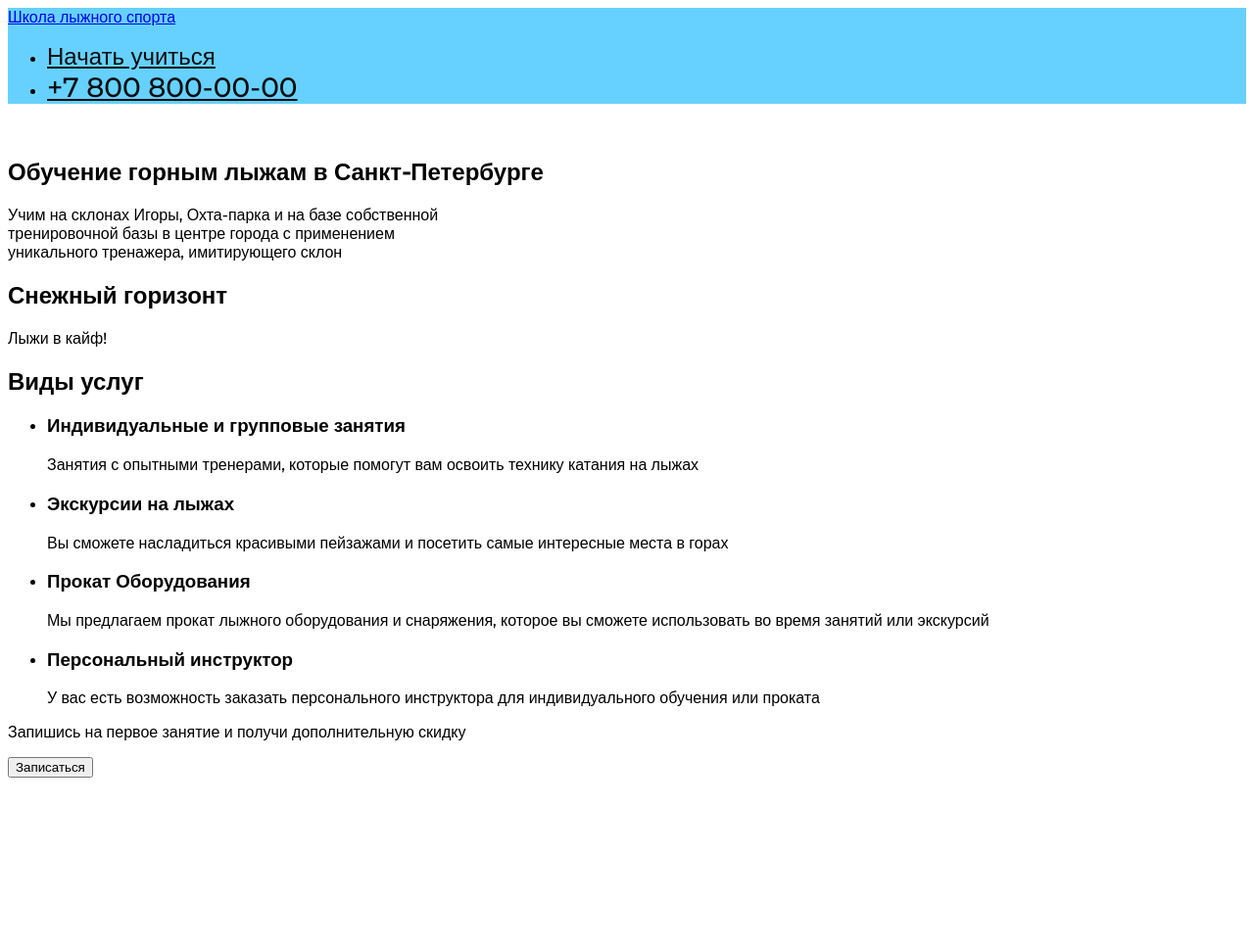
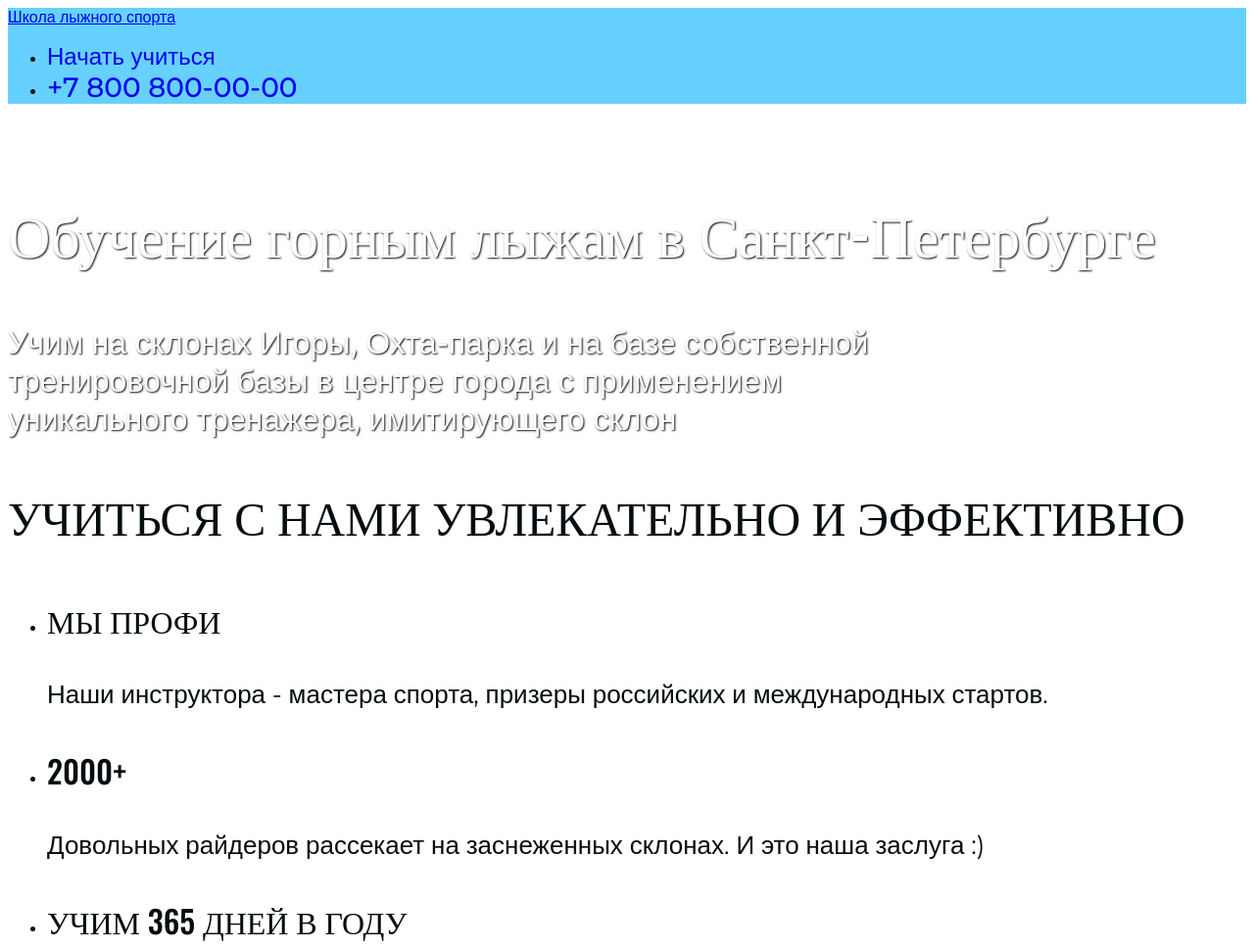
Before and after one commit to pavgigii/sky-school-pakhalenko, a plain HTML site: page index.html in a window 1280 px wide. Shown: the top 969 px of the page at 98% size. Before the commit the page ends 802 px from the top, so only its background shows below. Drawn offline with Linux system fonts and the light colour scheme.

Commit message:
Стили

```diff
--- a/index.html
+++ b/index.html
@@ -31,29 +31,37 @@
       <p class="promo-text">Учим на склонах Игоры, Охта-парка и на базе собственной <br> тренировочной базы в центре города с применением <br> уникального тренажера, имитирующего склон</p>
     </section>
 
-    <section class="lead">
-      <h2 class="lead-title">Снежный горизонт</h2>
-      <span class="lead-text">Лыжи в кайф!</span>
-    </section>
 
     <section class="services" >
-      <h2 class="services-title">Виды услуг</h2>
+      <h2 class="services-title">Учиться с нами увлекательно и эффективно</h2>
       <ul class="services-list">
         <li class="services-item">
-          <h3 class="services-caption">Индивидуальные и групповые занятия</h3>
-          <p class="services-text">Занятия с опытными тренерами, которые помогут вам освоить технику катания на лыжах</p>
+          <h3 class="services-caption">Мы профи</h3>
+          <p class="services-text">Наши инструктора - мастера спорта, призеры российских и международных стартов.</p>
         </li>
         <li class="services-item">
-          <h3 class="services-caption">Экскурсии на лыжах</h3>
-          <p class="services-text">Вы сможете насладиться красивыми пейзажами и посетить самые интересные места в горах</p>
+          <h3 class="services-caption">2000+</h3>
+          <p class="services-text">Довольных райдеров рассекает на заснеженных склонах. И это наша заслуга :) </p>
         </li>
         <li class="services-item">
-          <h3 class="services-caption">Прокат Оборудования</h3>
+          <h3 class="services-caption">Учим 365 дней в году</h3>
           <p class="services-text">Мы предлагаем прокат лыжного оборудования и снаряжения, которое вы сможете использовать во время занятий или экскурсий</p>
+        </li>
+        <li class="services-item">
+          <h3 class="services-caption">20+</h3>
+          <p class="services-text">Наград завоевали наши ученики на регионалных и международных соревнованиях</p>
         </li>
         <li class="services-item">
           <h3 class="services-caption">Персональный инструктор</h3>
           <p class="services-text">У вас есть возможность заказать персонального инструктора для индивидуального обучения или проката</p>
+        </li>
+        <li class="services-item">
+          <h3 class="services-caption">Подари лыжу</h3>
+          <p class="services-text">Наш благотворительный проект - помогаем сиротам приобщиться к спорту и наладить жизнь</p>
+        </li>
+        <li class="services-item">
+          <h3 class="services-caption">Закрытый клуб</h3>
+          <p class="services-text">Наши студенты попадают на закрытые мастер-классы и вечеринки</p>
         </li>
       </ul>
     </section>
--- a/styles/style.css
+++ b/styles/style.css
@@ -2,30 +2,41 @@
 
 /* montserrat-regular - latin */
 @font-face {
-  font-display: swap; /* Check https://developer.mozilla.org/en-US/docs/Web/CSS/@font-face/font-display for other options. */
+  font-display: swap;
+  /* Check https://developer.mozilla.org/en-US/docs/Web/CSS/@font-face/font-display for other options. */
   font-family: 'Montserrat';
   font-style: normal;
   font-weight: 400;
-  src: url('../fonts/montserrat-v25-latin-regular.woff2') format('woff2'), /* Chrome 36+, Opera 23+, Firefox 39+ */
-       url('../fonts/montserrat-v25-latin-regular.woff') format('woff'); /* Chrome 5+, Firefox 3.6+, IE 9+, Safari 5.1+ */
+  src: url('../fonts/montserrat-v25-latin-regular.woff2') format('woff2'),
+    /* Chrome 36+, Opera 23+, Firefox 39+ */
+    url('../fonts/montserrat-v25-latin-regular.woff') format('woff');
+  /* Chrome 5+, Firefox 3.6+, IE 9+, Safari 5.1+ */
 }
+
 /* montserrat-500 - latin */
 @font-face {
-  font-display: swap; /* Check https://developer.mozilla.org/en-US/docs/Web/CSS/@font-face/font-display for other options. */
+  font-display: swap;
+  /* Check https://developer.mozilla.org/en-US/docs/Web/CSS/@font-face/font-display for other options. */
   font-family: 'Montserrat';
   font-style: normal;
   font-weight: 500;
-  src: url('../fonts/montserrat-v25-latin-500.woff2') format('woff2'), /* Chrome 36+, Opera 23+, Firefox 39+ */
-       url('../fonts/montserrat-v25-latin-500.woff') format('woff'); /* Chrome 5+, Firefox 3.6+, IE 9+, Safari 5.1+ */
+  src: url('../fonts/montserrat-v25-latin-500.woff2') format('woff2'),
+    /* Chrome 36+, Opera 23+, Firefox 39+ */
+    url('../fonts/montserrat-v25-latin-500.woff') format('woff');
+  /* Chrome 5+, Firefox 3.6+, IE 9+, Safari 5.1+ */
 }
+
 /* oswald-500 - latin */
 @font-face {
-  font-display: swap; /* Check https://developer.mozilla.org/en-US/docs/Web/CSS/@font-face/font-display for other options. */
+  font-display: swap;
+  /* Check https://developer.mozilla.org/en-US/docs/Web/CSS/@font-face/font-display for other options. */
   font-family: 'Oswald';
   font-style: normal;
   font-weight: 500;
-  src: url('../fonts/oswald-v49-latin-500.woff2') format('woff2'), /* Chrome 36+, Opera 23+, Firefox 39+ */
-       url('../fonts/oswald-v49-latin-500.woff') format('woff'); /* Chrome 5+, Firefox 3.6+, IE 9+, Safari 5.1+ */
+  src: url('../fonts/oswald-v49-latin-500.woff2') format('woff2'),
+    /* Chrome 36+, Opera 23+, Firefox 39+ */
+    url('../fonts/oswald-v49-latin-500.woff') format('woff');
+  /* Chrome 5+, Firefox 3.6+, IE 9+, Safari 5.1+ */
 }
 
 /* body */
@@ -33,6 +44,8 @@
 body {
   font-family: Montserrat, sans-serif;
   font-weight: 500;
+
+  color: #060D10;
 }
 
 /* header */
@@ -44,13 +57,67 @@ header {
 .menu .btn {
   font-size: 24px;
   line-height: 29px;
-  color: #060D10;
+
+  text-decoration: none;
 }
 
 .menu .number {
   font-size: 28px;
   line-height: 34px;
-  color: #060D10;
+
+  text-decoration: none;
 }
 
+/* main */
+
 /* promo */
+
+h1 {
+  font-family: 'Oswald';
+  font-style: normal;
+  font-weight: 500;
+  font-size: 60px;
+  line-height: 89px;
+
+  color: #FFFFFF;
+
+  text-shadow: 1px 1px 2px #060D10;
+}
+
+.promo p {
+  font-weight: 500;
+  font-size: 32px;
+  line-height: 39px;
+
+  color: #FFFFFF;
+
+  text-shadow: 1px 1px 2px #060D10;
+}
+
+/* services */
+
+h2 {
+  font-family: 'Oswald';
+  font-style: normal;
+  font-weight: 500;
+  font-size: 48px;
+  line-height: 80px;
+
+  text-transform:uppercase
+}
+h3 {
+  font-family: 'Oswald';
+  font-style: normal;
+  font-weight: 500;
+  font-size: 32px;
+  line-height: 53px;
+
+  text-transform: uppercase;
+}
+
+.services-text {
+  font-weight: 400;
+  font-size: 26px;
+  line-height: 140%;
+
+}
```
